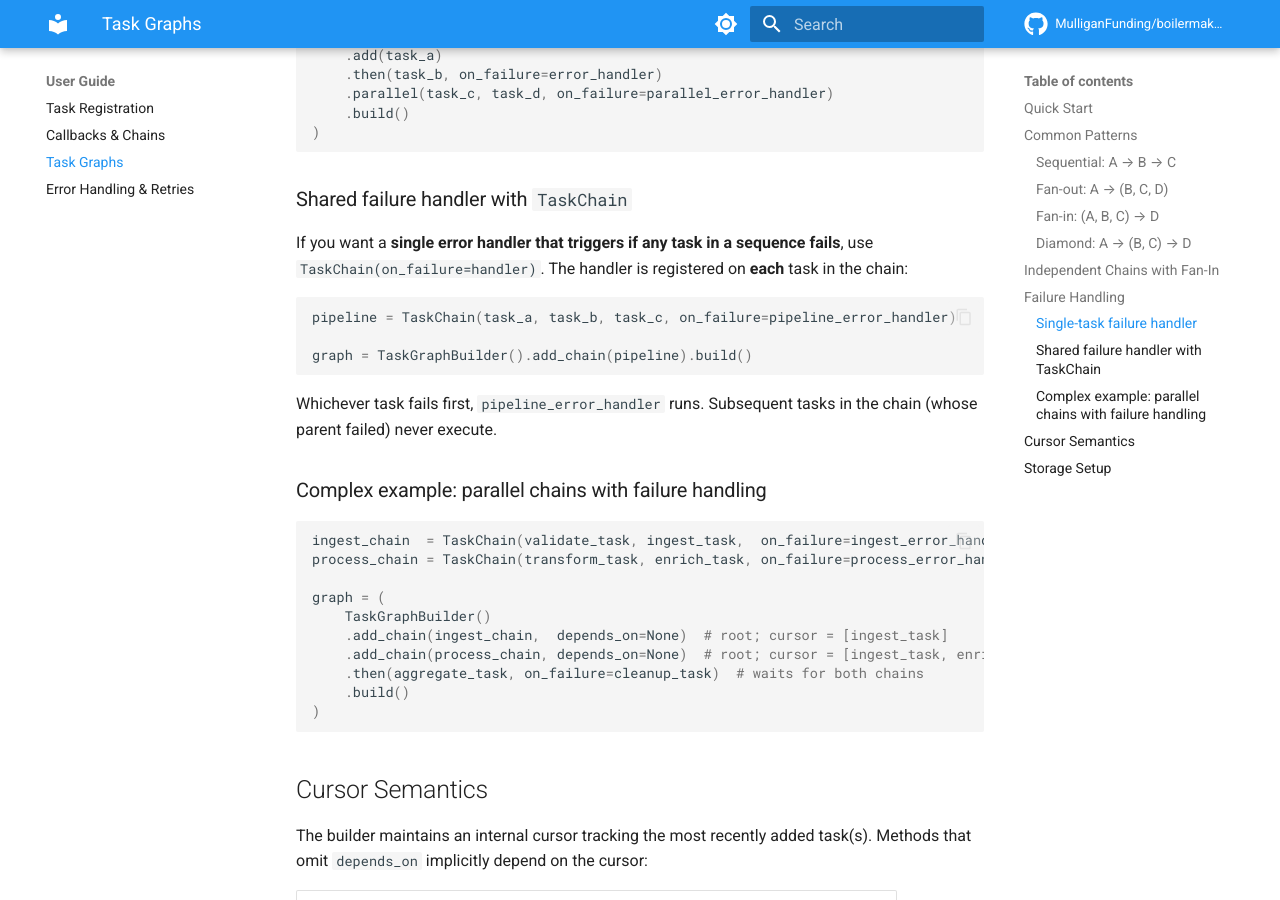
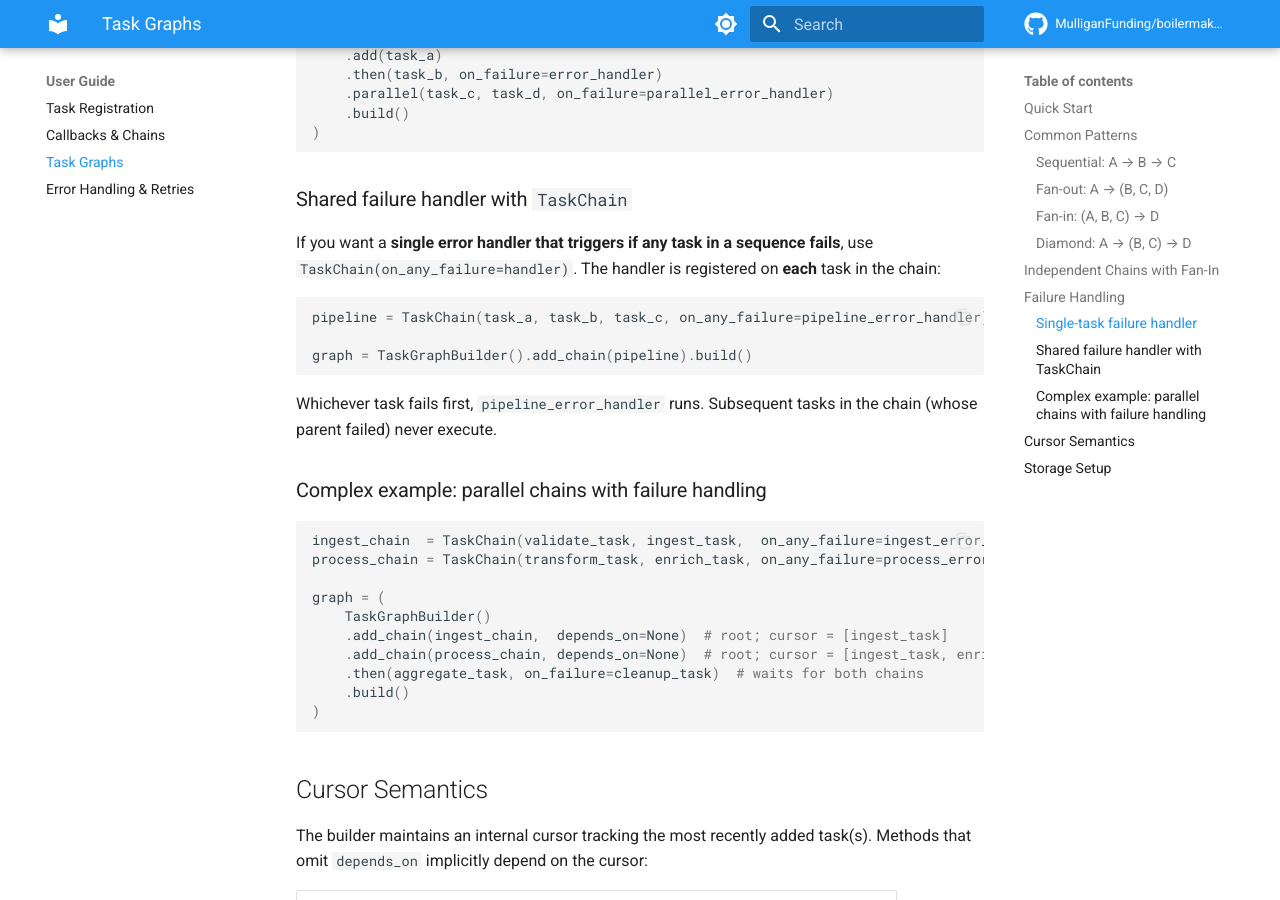
Before and after one commit to MulliganFunding/boilermaker-servicebus, an MkDocs documentation site: the page built from docs/guides/task-graphs.md, in a window 1280 px wide and 900 px high, scrolled down 3691 px. Built offline with MkDocs 1.6.1 and Material for MkDocs 9.7.7, drawn with Linux system fonts in a browser that asks for light colours; comment, search, counter and statistics services are not loaded.

Commit message:
Simplify and cleanup some chain chains

````diff
--- a/docs/guides/task-graphs.md
+++ b/docs/guides/task-graphs.md
@@ -178,10 +178,10 @@
 ### Shared failure handler with `TaskChain`
 
 If you want a **single error handler that triggers if any task in a sequence fails**, use
-`TaskChain(on_failure=handler)`. The handler is registered on **each** task in the chain:
+`TaskChain(on_any_failure=handler)`. The handler is registered on **each** task in the chain:
 
 ```py
-pipeline = TaskChain(task_a, task_b, task_c, on_failure=pipeline_error_handler)
+pipeline = TaskChain(task_a, task_b, task_c, on_any_failure=pipeline_error_handler)
 
 graph = TaskGraphBuilder().add_chain(pipeline).build()
 ```
@@ -192,8 +192,8 @@
 ### Complex example: parallel chains with failure handling
 
 ```py
-ingest_chain  = TaskChain(validate_task, ingest_task,  on_failure=ingest_error_handler)
-process_chain = TaskChain(transform_task, enrich_task, on_failure=process_error_handler)
+ingest_chain  = TaskChain(validate_task, ingest_task,  on_any_failure=ingest_error_handler)
+process_chain = TaskChain(transform_task, enrich_task, on_any_failure=process_error_handler)
 
 graph = (
     TaskGraphBuilder()
````
Also changed, not shown: docs/api-reference/task-graph.md (+1 -1 lines), 3 other files.
